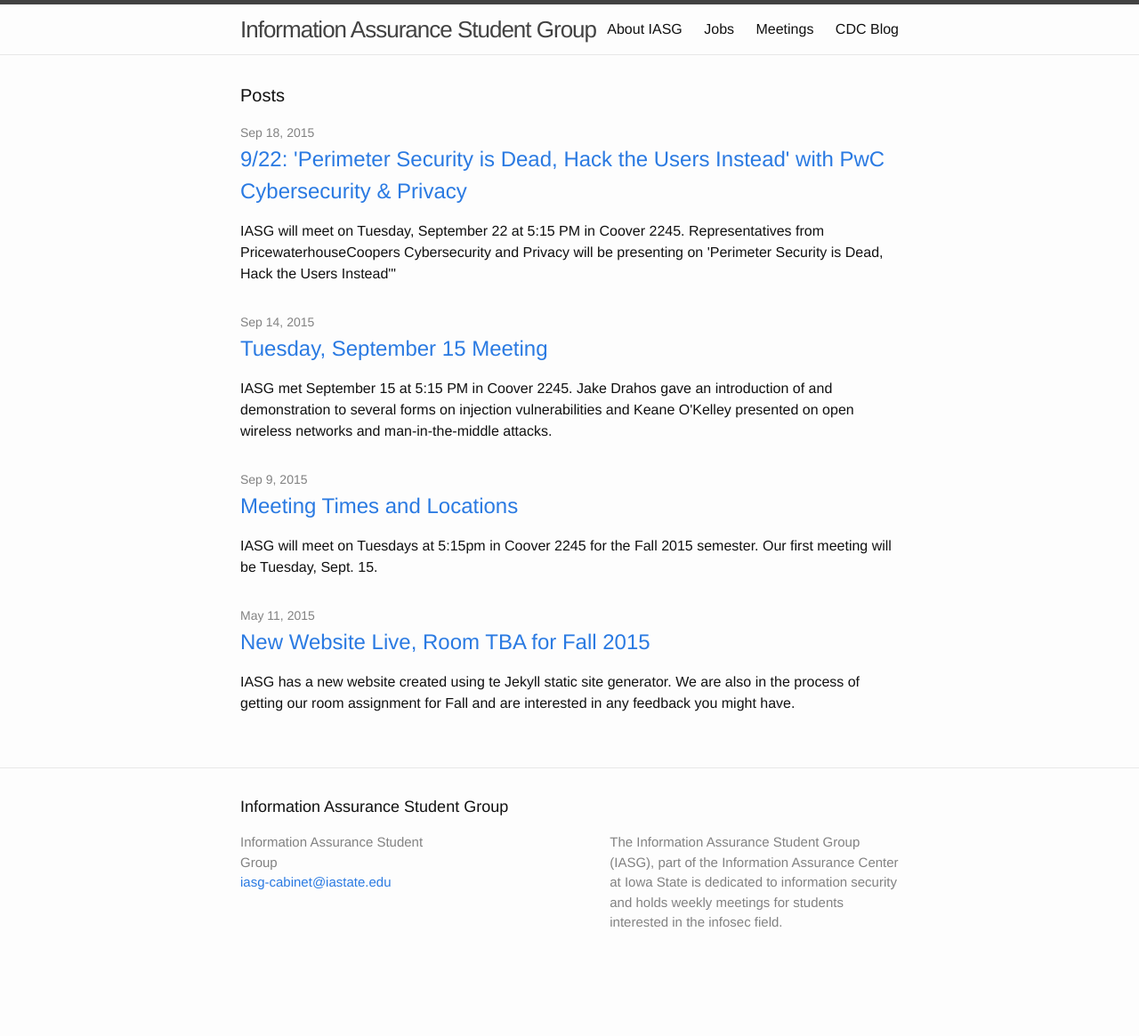
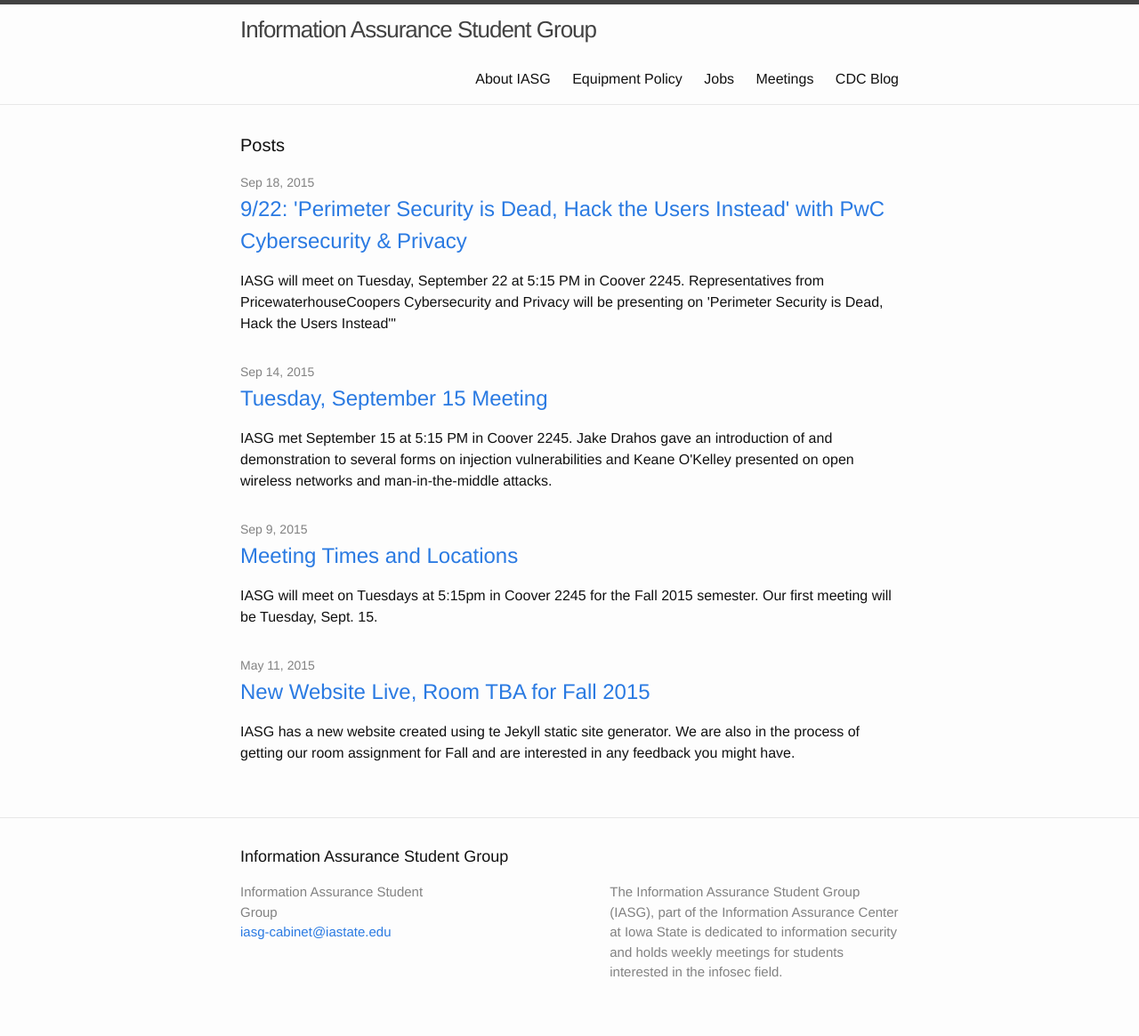
Before and after one commit to IASG/iasg.github.io, a Jekyll site: the page built from index.html, in a window 1280 px wide. Shown: the whole page at 89% size. Built offline with Jekyll 4.4.1, drawn with Linux system fonts in a browser that asks for light colours; before the commit the page ends 1109 px from its top, so only the background shows below that.

Commit message:
Update equipment.md

```diff
--- a/equipment.md
+++ b/equipment.md
@@ -1,3 +1,8 @@
+---
+layout: page
+title: Equipment Policy
+permalink: /equipment/
+---
 # Purpose
 
 The purpose of IASG device checkout is to allow IASG members the opportunity
```
